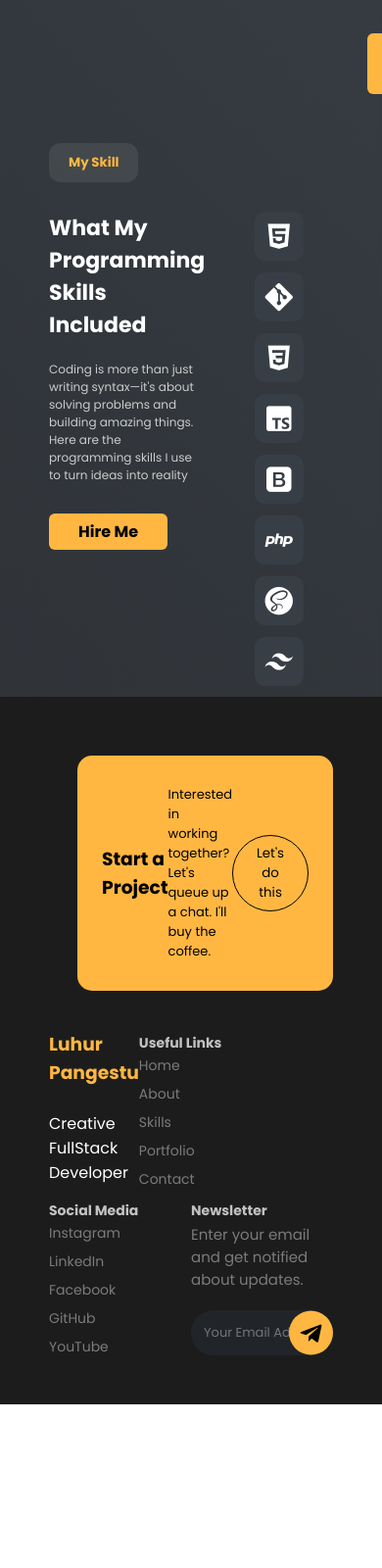
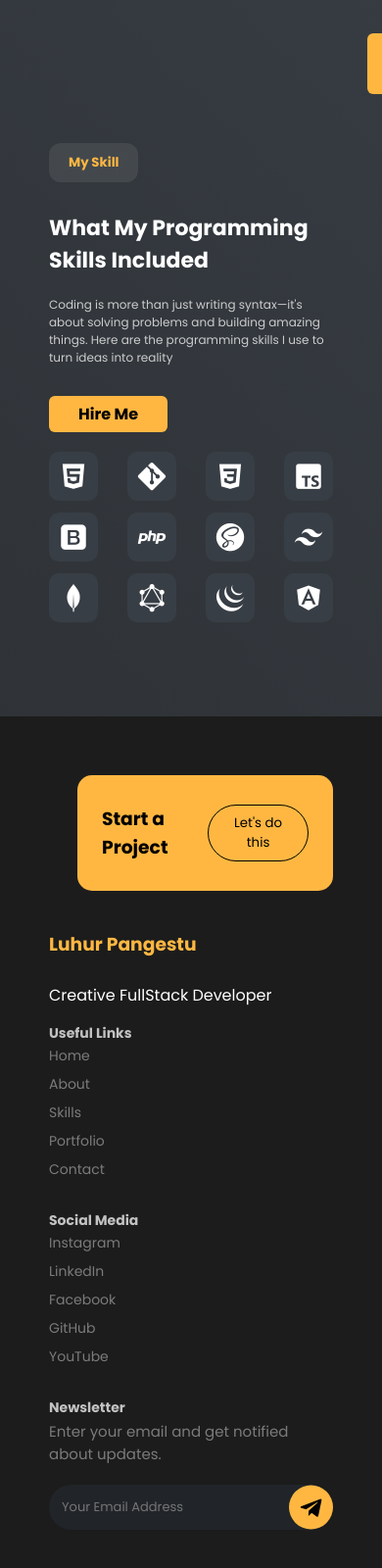
Before and after one commit to LuhurPangestu/Website-Personal, a plain HTML site: page index.html in a window 390 px wide. Shown: the part 2435-4035 px from the top of the page at 98% size. Before the commit the page ends 3868 px from the top, so only its background shows below. Drawn offline with nearby package versions, Linux system fonts and the light colour scheme.

Commit message:
Update style.css
tambah media 650px (skill dan footter)

```diff
--- a/style.css
+++ b/style.css
@@ -505,6 +505,31 @@ footer .news-col form button i {
         margin-left: auto;
         margin-right: auto;
     }
+    .skill{
+        flex-wrap: wrap;
+        justify-content: center;
+    }
+    .skill .right{
+        justify-content: space-between;
+    }
+    .skill .left .info h3{
+        font-size: 20opx;
+    }
+    footer .start{
+        top: -8%;
+    }
+    footer .start p{
+        display: none;
+    }
+    footer .cols .about-col{
+        flex-basis: 100%;
+        margin-bottom: 40px;
+    }
+    footer .cols .links-col{
+        flex-basis: 100%;
+        margin-bottom: 20px;
+    }
+
 
 
 }
```
